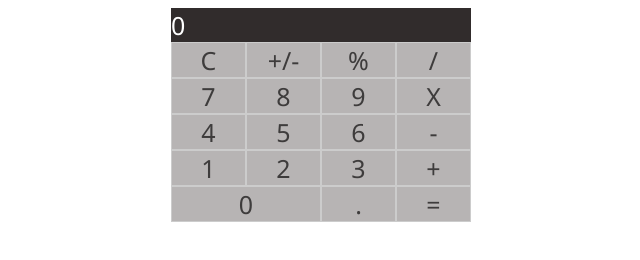
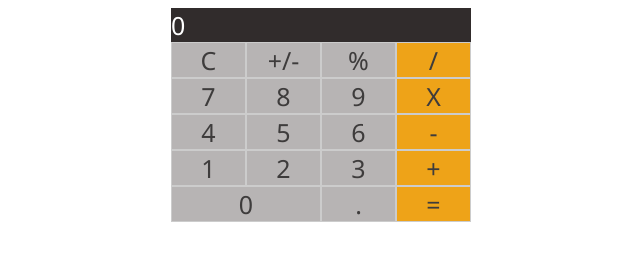
Before and after one commit to fritzdultimate/calculator, a plain HTML site: page index.html in a window 1280 px wide. Shown: the whole page, without its empty margins (319-959 px from the left). Drawn offline with Linux system fonts and the light colour scheme.

Commit message:
Update style.css

```diff
--- a/assets/css/style.css
+++ b/assets/css/style.css
@@ -30,3 +30,7 @@
 .zero {
     width:150px;
 }
+
+.operator {
+    background: rgb(238, 163, 24);
+}
```
